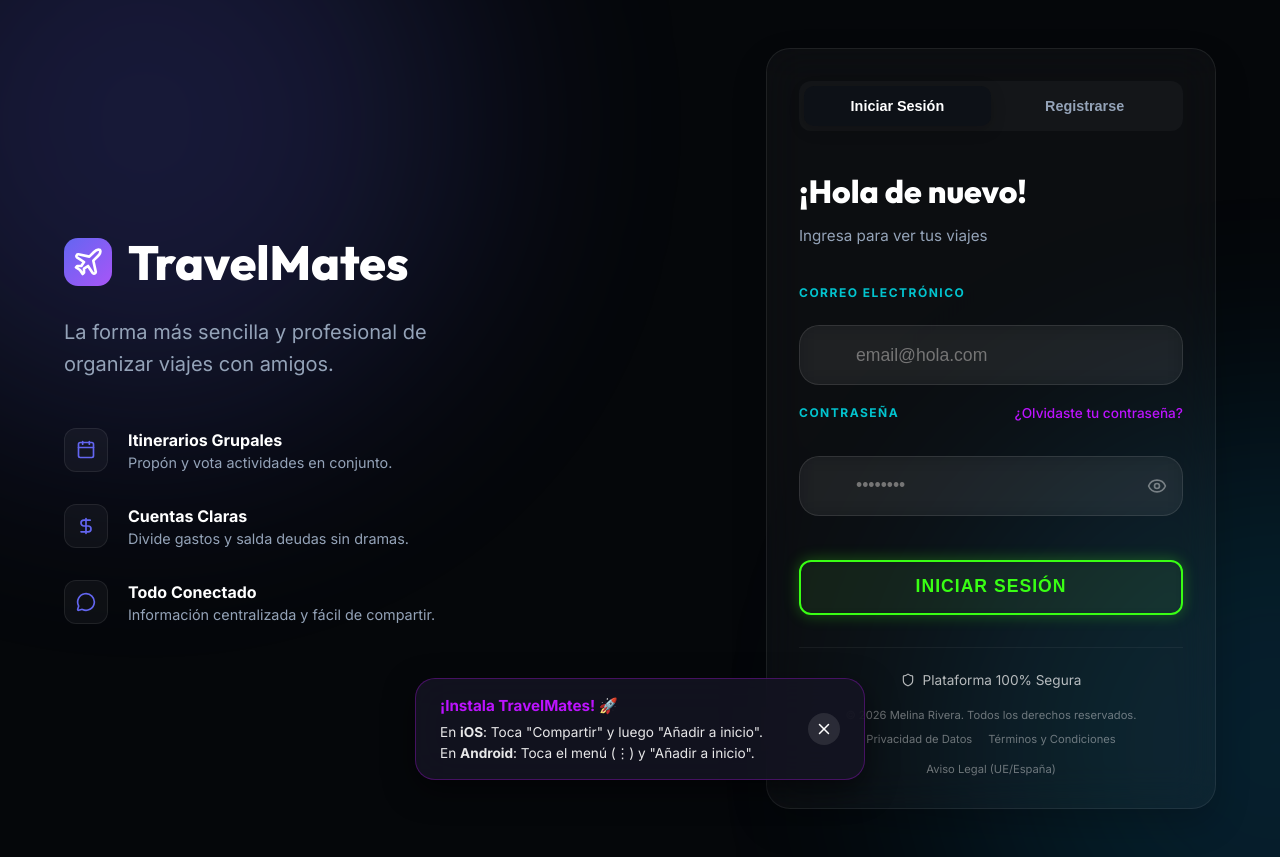
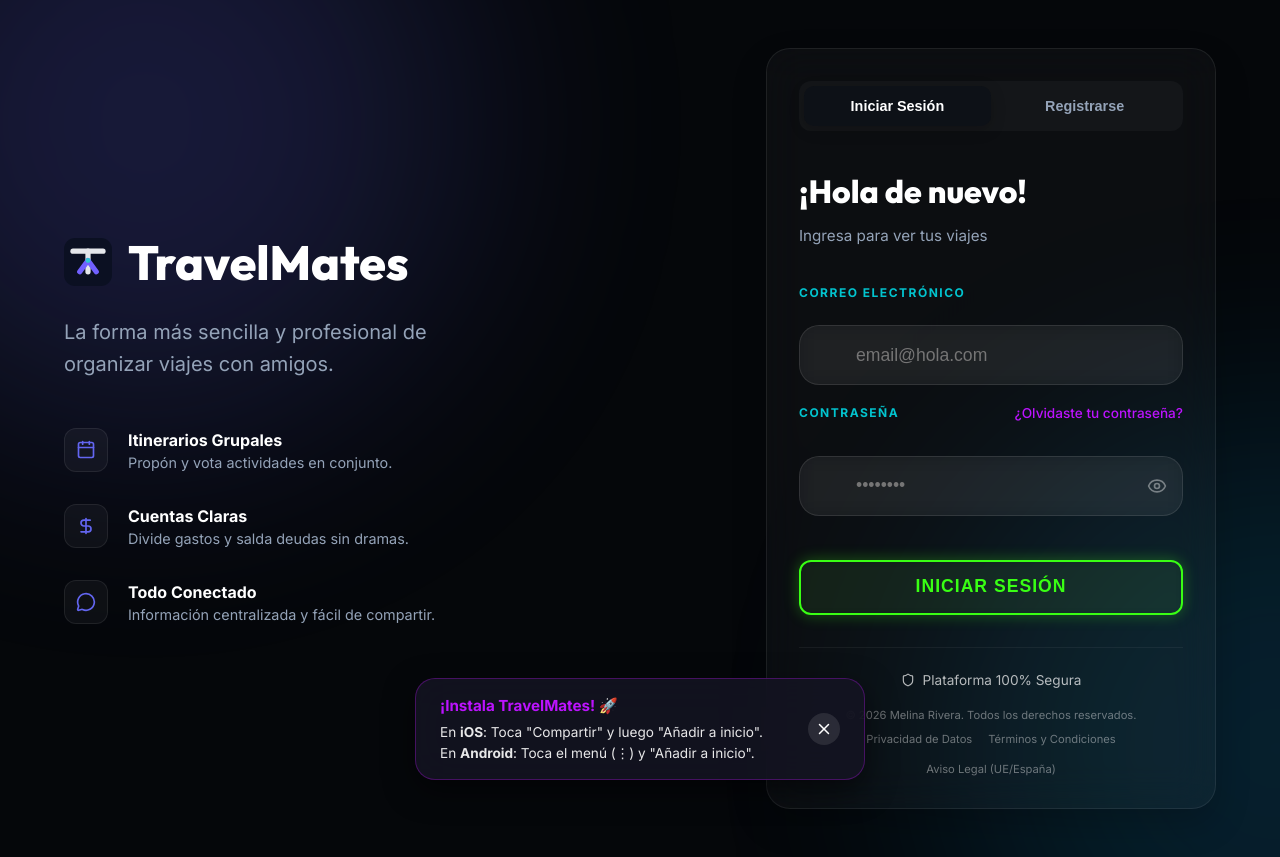
Before and after one commit to melinarivera/TravelMates-App, a React (Vite) app: page /auth in a window 1280 px wide. Built offline with nearby package versions, Linux system fonts and the light colour scheme.

Commit message:
refactor: replace plane icon with logo image in AuthPage branding

```diff
--- a/src/pages/AuthPage.jsx
+++ b/src/pages/AuthPage.jsx
@@ -52,9 +52,7 @@ export default function AuthPage() {
         {/* Lado Branding (Landing) */}
         <div className="auth-brand">
           <div className="auth-logo-group">
-            <div className="auth-logo-icon">
-              <Plane size={32} color="white" />
-            </div>
+            <img src="/logo.svg" alt="TravelMates Logo" style={{ width: '48px', height: '48px', objectFit: 'contain' }} />
             <h1 className="auth-brand-title">TravelMates</h1>
           </div>
 
```
